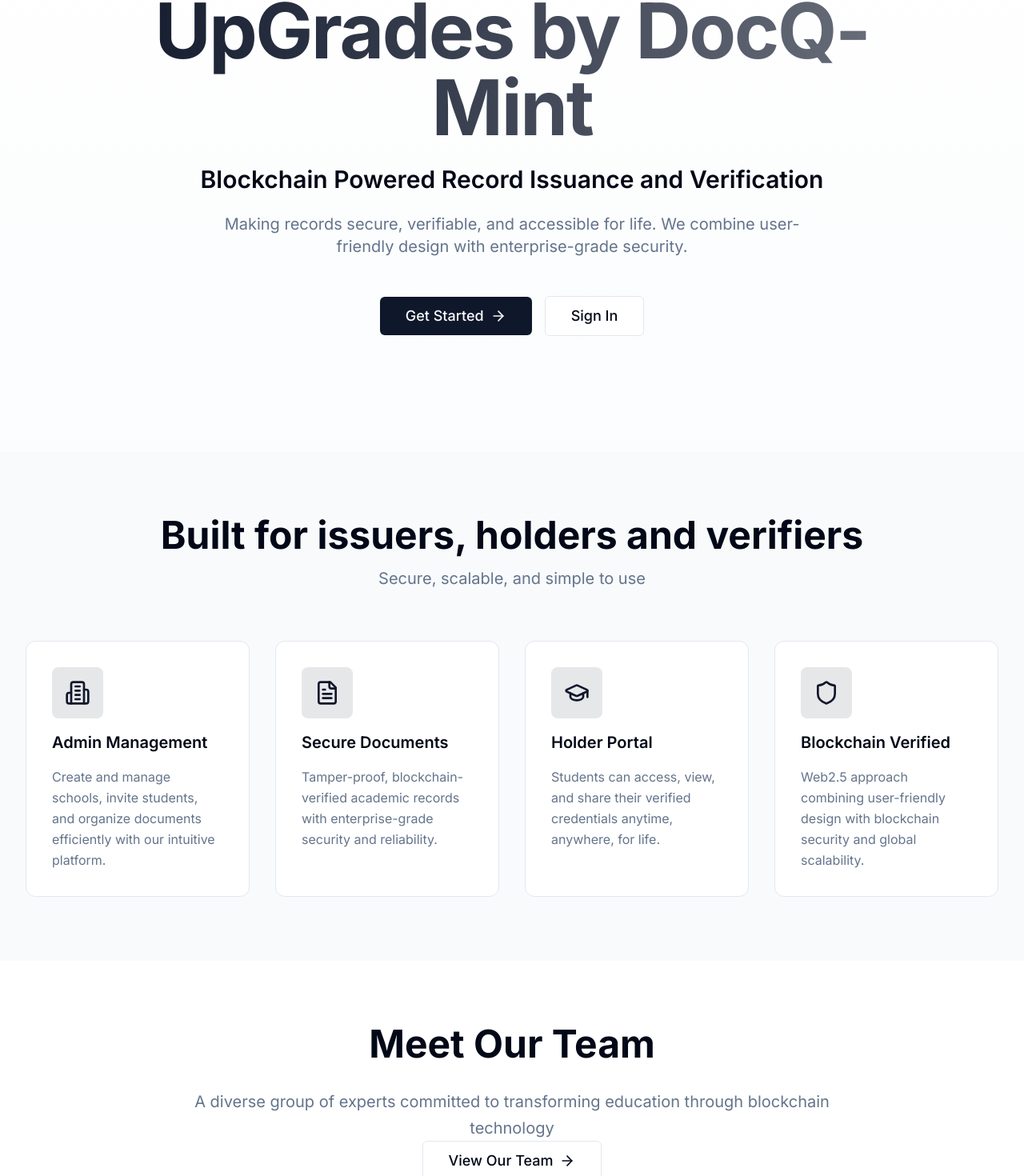
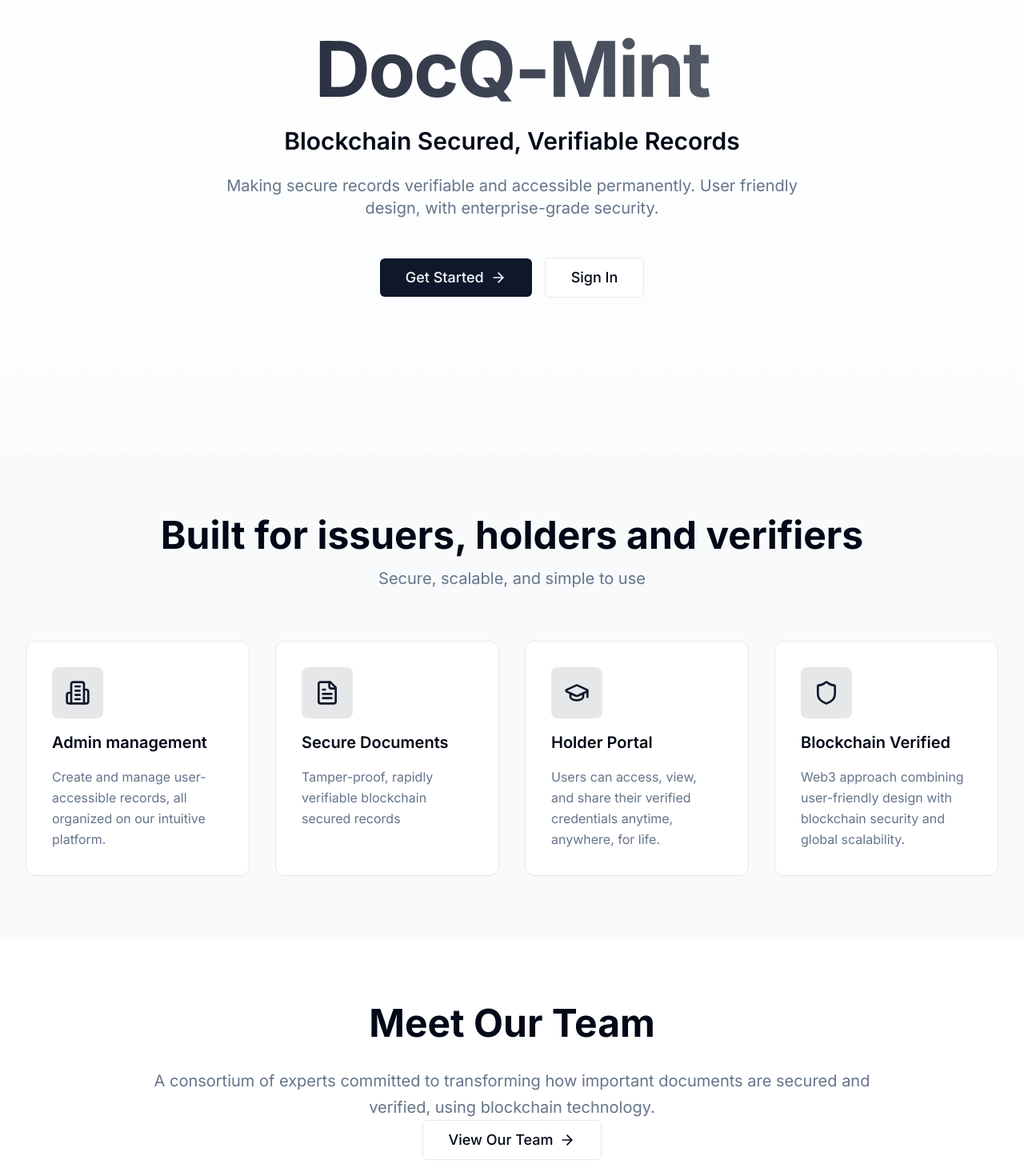
Before and after one commit to eric248550/docq-mint, a Next.js app: page / in a window 1280 px wide. Shown: the part 155-1625 px from the top of the page at 80% size. Built offline with nearby package versions, Linux system fonts and the light colour scheme; no server answers.

Commit message:
wording change

```diff
--- a/app/auth/page.tsx
+++ b/app/auth/page.tsx
@@ -34,9 +34,9 @@
     <main className="min-h-screen flex items-center justify-center p-4 bg-gradient-to-b from-background to-muted/20">
       <div className="w-full max-w-md">
         <div className="text-center mb-8">
-          <h1 className="text-4xl font-bold mb-2">Welcome to DOCQ Mint</h1>
+          <h1 className="text-4xl font-bold mb-2">Welcome to DOCQ-Mint</h1>
           <p className="text-muted-foreground">
-            Sign in to manage your academic credentials
+            Sign in to manage your records and credentials
           </p>
         </div>
 
--- a/app/page.tsx
+++ b/app/page.tsx
@@ -12,14 +12,15 @@
         <div className="max-w-6xl w-full text-center space-y-8">
           <div className="space-y-6">
             <h1 className="text-6xl md:text-7xl lg:text-8xl font-bold tracking-tight bg-gradient-to-r from-primary to-primary/60 bg-clip-text text-transparent">
-              UpGrades by DocQ-Mint
+            DocQ-Mint
             </h1>
             <p className="text-2xl md:text-3xl font-semibold text-foreground">
-            Blockchain Powered Record Issuance and Verification
+            Blockchain Secured, Verifiable Records
             </p>
             <p className="text-lg md:text-xl text-muted-foreground max-w-3xl mx-auto leading-relaxed">
-              Making records secure, verifiable, and accessible for life.
-              We combine user-friendly design with enterprise-grade security.
+            Making secure records verifiable and accessible permanently.
+            User friendly design, with enterprise-grade security.
+
             </p>
           </div>
 
@@ -55,9 +56,9 @@
               <div className="p-4 bg-primary/10 rounded-lg w-fit">
                 <Building2 className="h-8 w-8 text-primary" />
               </div>
-              <h3 className="text-xl font-semibold">Admin Management</h3>
+              <h3 className="text-xl font-semibold">Admin management</h3>
               <p className="text-muted-foreground leading-relaxed">
-                Create and manage schools, invite students, and organize documents efficiently with our intuitive platform.
+              Create and manage user-accessible records, all organized on our intuitive platform.
               </p>
             </div>
 
@@ -67,7 +68,7 @@
               </div>
               <h3 className="text-xl font-semibold">Secure Documents</h3>
               <p className="text-muted-foreground leading-relaxed">
-                Tamper-proof, blockchain-verified academic records with enterprise-grade security and reliability.
+              Tamper-proof, rapidly verifiable blockchain secured records
               </p>
             </div>
 
@@ -77,7 +78,7 @@
               </div>
               <h3 className="text-xl font-semibold">Holder Portal</h3>
               <p className="text-muted-foreground leading-relaxed">
-                Students can access, view, and share their verified credentials anytime, anywhere, for life.
+                Users can access, view, and share their verified credentials anytime, anywhere, for life.
               </p>
             </div>
 
@@ -87,7 +88,7 @@
               </div>
               <h3 className="text-xl font-semibold">Blockchain Verified</h3>
               <p className="text-muted-foreground leading-relaxed">
-                Web2.5 approach combining user-friendly design with blockchain security and global scalability.
+                Web3 approach combining user-friendly design with blockchain security and global scalability.
               </p>
             </div>
           </div>
@@ -99,7 +100,7 @@
         <div className="max-w-4xl mx-auto text-center space-y-8">
           <h2 className="text-4xl md:text-5xl font-bold">Meet Our Team</h2>
           <p className="text-xl text-muted-foreground leading-relaxed">
-            A diverse group of experts committed to transforming education through blockchain technology
+          A consortium of experts committed to transforming how important documents are secured and verified, using blockchain technology.
           </p>
           <Link href="/team">
             <Button size="lg" variant="outline" className="text-lg px-8 py-6">
@@ -112,7 +113,7 @@
       {/* CTA Section */}
       <section className="py-20 px-8 bg-gradient-to-t from-muted/50 to-background">
         <div className="max-w-4xl mx-auto text-center space-y-8">
-          <h2 className="text-4xl md:text-5xl font-bold">Ready to Transform  Record Creation?</h2>
+          <h2 className="text-4xl md:text-5xl font-bold">Ready To Get Started?</h2>
           <p className="text-xl text-muted-foreground leading-relaxed">
             Join us in building the future of secure, verifiable academic credentials.
             Whether you&apos;re a school administrator or a student, we&apos;re here to help.
--- a/app/verify/page.tsx
+++ b/app/verify/page.tsx
@@ -226,7 +226,7 @@
             <div>
               <h1 className="text-4xl font-bold mb-2">Document Verification</h1>
               <p className="text-muted-foreground">
-                Verify the authenticity of academic documents and compare file hashes
+                Verify the authenticity of documents and compare file hashes
               </p>
             </div>
             <Button
--- a/components/AuthExample.tsx
+++ b/components/AuthExample.tsx
@@ -119,7 +119,6 @@
   return (
     <div className="flex flex-col gap-6 p-8 border rounded-lg max-w-md w-full bg-card">
       <div className="text-center">
-        <h2 className="text-2xl font-bold mb-2">Firebase Authentication</h2>
         <p className="text-sm text-muted-foreground">
           Sign in or create a new account
         </p>
--- a/components/IdentitySelector.tsx
+++ b/components/IdentitySelector.tsx
@@ -76,18 +76,18 @@
       <div className="text-center p-8 max-w-md mx-auto">
         <div className="mb-6">
           <Building2 className="h-16 w-16 mx-auto mb-4 text-muted-foreground" />
-          <h2 className="text-2xl font-bold mb-2">Welcome to DOCQ Mint</h2>
+          <h2 className="text-2xl font-bold mb-2">Welcome to DOCQ-Mint</h2>
           <p className="text-muted-foreground">
-            You don&apos;t have any school memberships yet.
+            You don&apos;t have any organizations yet.
           </p>
         </div>
         <div className="space-y-3">
           <Button onClick={() => router.push('/schools/create')} className="w-full">
             <Building2 className="mr-2 h-4 w-4" />
-            Create a School
+            Create a Organization
           </Button>
           <p className="text-sm text-muted-foreground">
-            Or wait for a school administrator to invite you as a student or member.
+          Or wait for an administrator to invite you as a member or user.
           </p>
         </div>
       </div>
@@ -164,7 +164,7 @@
               <div className="flex-1">
                 <h3 className="text-xl font-semibold mb-2">Student</h3>
                 <p className="text-muted-foreground mb-4">
-                  View your academic documents and records
+                  View your documents and records
                 </p>
 
                 {selectedContext === 'student' && (
--- a/components/StudentDashboard.tsx
+++ b/components/StudentDashboard.tsx
@@ -31,7 +31,7 @@
       <div>
         <h2 className="text-3xl font-bold mb-2">My Documents</h2>
         <p className="text-muted-foreground">
-          View and download your published academic documents
+          View and download your published documents
         </p>
       </div>
 
@@ -40,7 +40,7 @@
           <FileText className="h-16 w-16 mx-auto mb-4 text-muted-foreground" />
           <h3 className="text-xl font-semibold mb-2">No documents yet</h3>
           <p className="text-muted-foreground">
-            Your published academic documents will appear here
+            Your published documents will appear here
           </p>
         </div>
       ) : (
--- a/lib/wallet/cardano.ts
+++ b/lib/wallet/cardano.ts
@@ -428,7 +428,7 @@
       // Prepare metadata
       const metadata = {
         name: doc.original_filename || `${doc.document_type} Document`,
-        description: `Academic document issued by ${params.schoolInfo.name}`,
+        description: `Document issued by ${params.schoolInfo.name}`,
         image: 'ipfs://Qmd3bSqZ9xUXYdfbd6xnBoM8T76E2obSyDXYG9Qjh8S2rP', // TODO: Replace with DOCQ-mint NFT image
         mediaType: 'application/pdf',
         files: [{
```
